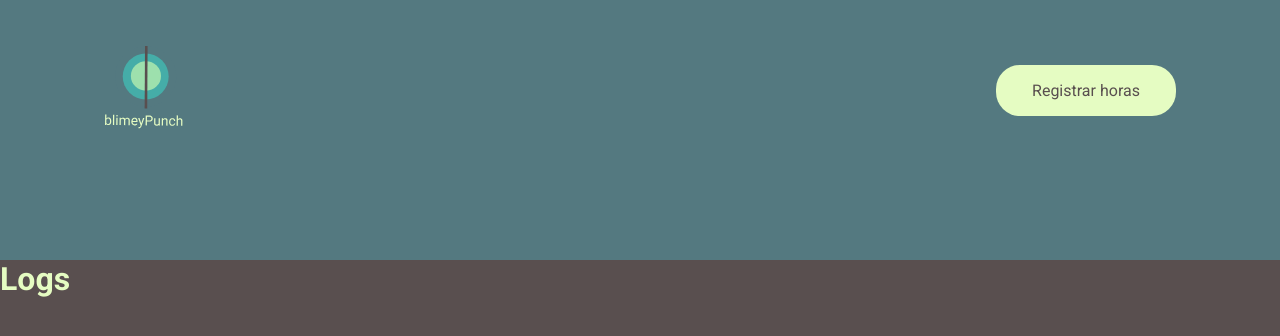
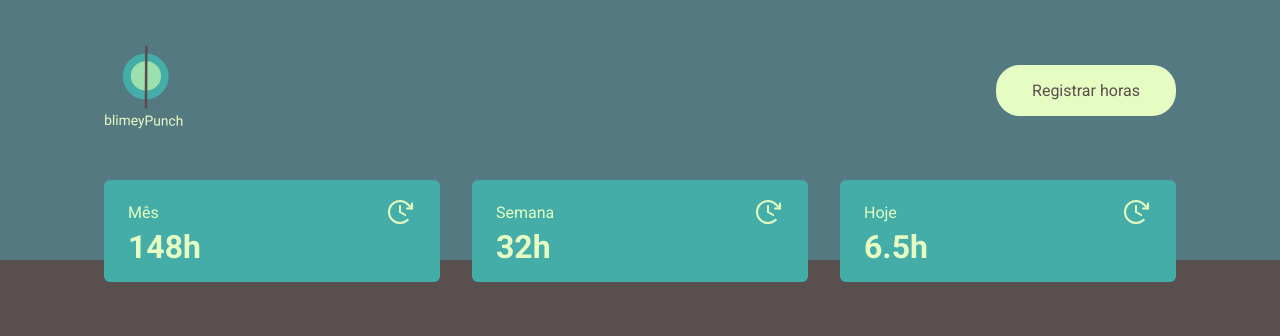
Before and after one commit to guirecordon/java-challenge-react, a React (Vite) app: page /logs in a window 1280 px wide. Shown: the top 336 px of the page. Built offline with nearby package versions, Linux system fonts and the light colour scheme.

Commit message:
Add summary styling

```diff
--- a/package.json
+++ b/package.json
@@ -13,6 +13,7 @@
     "@emotion/styled": "^11.10.4",
     "@mui/material": "^5.10.10",
     "@mui/styled-engine-sc": "^5.10.6",
+    "phosphor-react": "^1.4.1",
     "react": "^18.2.0",
     "react-dom": "^18.2.0",
     "react-router-dom": "^6.4.2",
--- /dev/null
+++ b/src/components/Summary/index.tsx
@@ -0,0 +1,35 @@
+import { CardHeader, LoggedHours, SummaryCard, SummaryContainer } from "./styles";
+import { ClockClockwise } from 'phosphor-react'
+
+export function Summary() {
+  return (
+    <SummaryContainer>
+      <SummaryCard>
+        <CardHeader>
+          <span>Mês</span>
+          <ClockClockwise size={32} />
+        </CardHeader>
+
+        <LoggedHours>148h</LoggedHours>
+      </SummaryCard>
+
+      <SummaryCard>
+        <CardHeader>
+          <span>Semana</span>
+          <ClockClockwise size={32} />
+        </CardHeader>
+
+        <LoggedHours>32h</LoggedHours>
+      </SummaryCard>
+
+      <SummaryCard>
+        <CardHeader>
+          <span>Hoje</span>
+          <ClockClockwise size={32} />
+        </CardHeader>
+
+        <LoggedHours>6.5h</LoggedHours>
+      </SummaryCard>
+    </SummaryContainer>
+  )
+}
--- /dev/null
+++ b/src/components/Summary/styles.ts
@@ -0,0 +1,30 @@
+import styled from "styled-components";
+
+export const SummaryContainer = styled.section`
+  width: 100%;
+  max-width: 1120px;
+  margin: 0 auto;
+  padding: 0 1.5rem;
+
+  display: grid;
+  grid-template-columns: repeat(3, 1fr);
+  gap: 2rem;
+
+  margin-top: -5rem;
+`
+
+export const SummaryCard = styled.div`
+  background: ${ props => props.theme.blue };
+  border-radius: 6px;
+  padding: 1rem 1.5rem;
+`
+
+export const CardHeader = styled.header`
+  display: flex;
+  justify-content: space-between;
+  align-items: center;
+`
+
+export const LoggedHours = styled.strong`
+  font-size: 2rem;
+`
--- a/src/pages/Logs/index.tsx
+++ b/src/pages/Logs/index.tsx
@@ -1,10 +1,11 @@
 import { Header } from "../../components/Header";
+import { Summary } from "../../components/Summary";
 
 export function Logs() {
   return (
     <>
       <Header />
-      <h1>Logs</h1>
+      <Summary />
     </>
   )
 }
```
Also changed, not shown: 1 other file (tests, documents, lock files or other folders).
